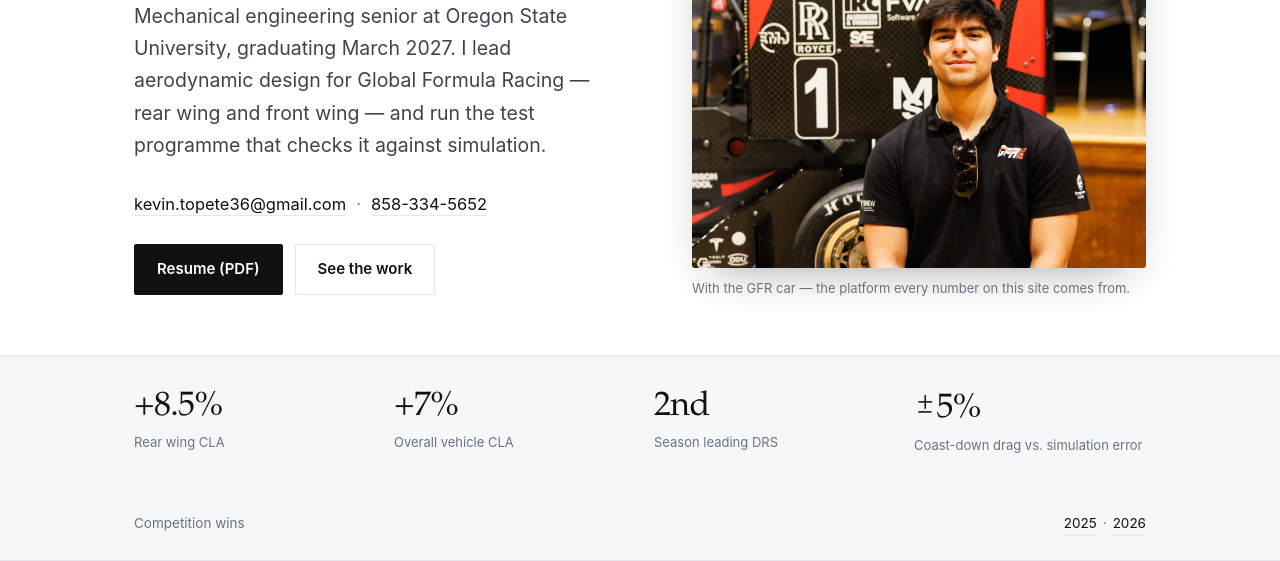
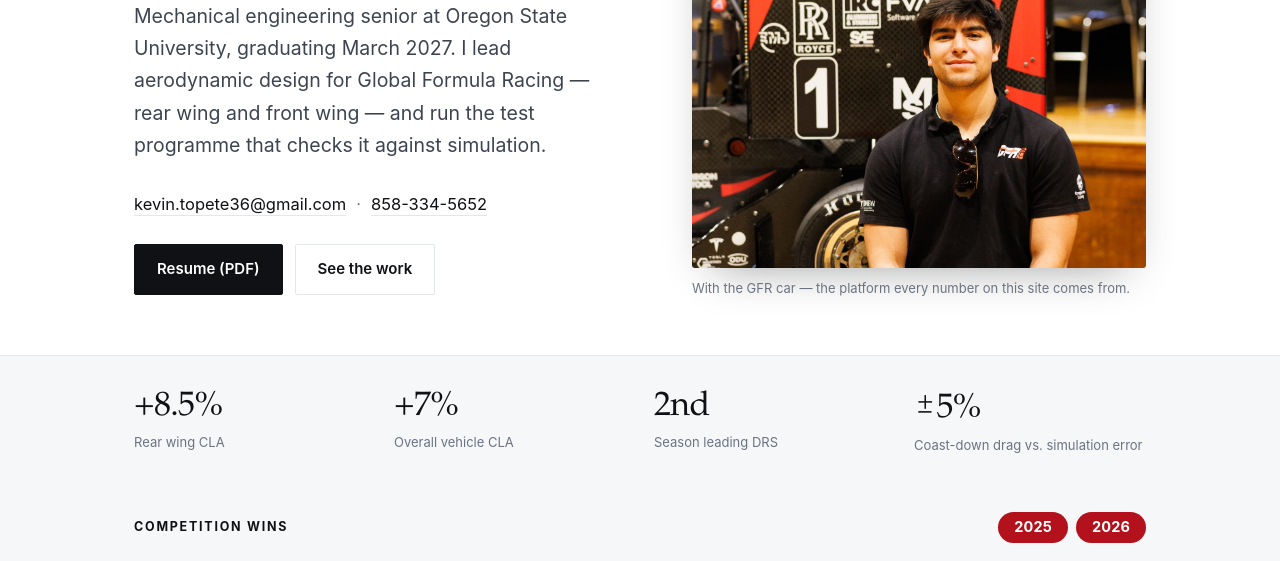
Before and after one commit to kevtopete/portfolio, a plain HTML site: page index.html in a window 1280 px wide. Shown: the part 391-952 px from the top of the page. Drawn offline with Linux system fonts and the light colour scheme.

Commit message:
Make the competition wins a red chip pair with a bolder label

```diff
--- a/index.html
+++ b/index.html
@@ -66,11 +66,12 @@
   .stat .pm .pmi span:first-child{top:-.055em}
   .stat .pm .pmi span:last-child{top:.3em}
   .stat .k{font-size:13px;color:var(--muted);margin-top:8px;display:block}
-  .stats .wins{display:flex;align-items:baseline;justify-content:space-between;gap:18px;flex-wrap:wrap;padding-bottom:24px;font-size:13.5px;color:var(--muted)}
-  .stats .wins .years{display:flex;align-items:baseline;gap:6px}
-  .stats .wins a{color:var(--ink);text-decoration:none;border-bottom:1px solid var(--line);padding-bottom:1px}
-  .stats .wins a:hover{border-color:var(--accent)}
-  .stats .wins .sep{color:var(--muted)}
+  .stats .wins{display:flex;align-items:center;justify-content:space-between;gap:18px;flex-wrap:wrap;padding-bottom:26px}
+  .stats .wins .label{font-size:12.5px;letter-spacing:.14em;text-transform:uppercase;font-weight:700;color:var(--ink)}
+  .stats .wins .years{display:flex;align-items:center;gap:8px}
+  .stats .wins a{display:inline-block;background:var(--accent);color:#fff;text-decoration:none;font-size:14.5px;font-weight:700;letter-spacing:.01em;line-height:1;padding:8px 16px;border-radius:999px}
+  .stats .wins a:hover{background:#8f0e17}
+  .stats .wins a:focus-visible{outline:2px solid var(--accent);outline-offset:3px}
 
   section{padding:78px 0}
   .sec-head{display:flex;align-items:baseline;justify-content:space-between;gap:24px;margin-bottom:8px}
@@ -199,8 +200,8 @@
       <div class="stat"><div class="v"><span class="pm" role="img" aria-label="plus or minus"><span class="pmi" aria-hidden="true"><span>+</span><span>−</span></span></span>5%</div><span class="k">Coast-down drag vs. simulation error</span></div>
     </div>
     <div class="wrap wins">
-      <span>Competition wins</span>
-      <span class="years"><a href="https://www.linkedin.com/feed/update/urn:li:activity:7391593566185275392/" target="_blank" rel="noopener">2025</a><span class="sep">·</span><a href="https://lnkd.in/p/gNnUBZ_2" target="_blank" rel="noopener">2026</a></span>
+      <span class="label">Competition wins</span>
+      <span class="years"><a href="https://www.linkedin.com/feed/update/urn:li:activity:7391593566185275392/" target="_blank" rel="noopener">2025</a><a href="https://lnkd.in/p/gNnUBZ_2" target="_blank" rel="noopener">2026</a></span>
     </div>
   </div>
 
```
